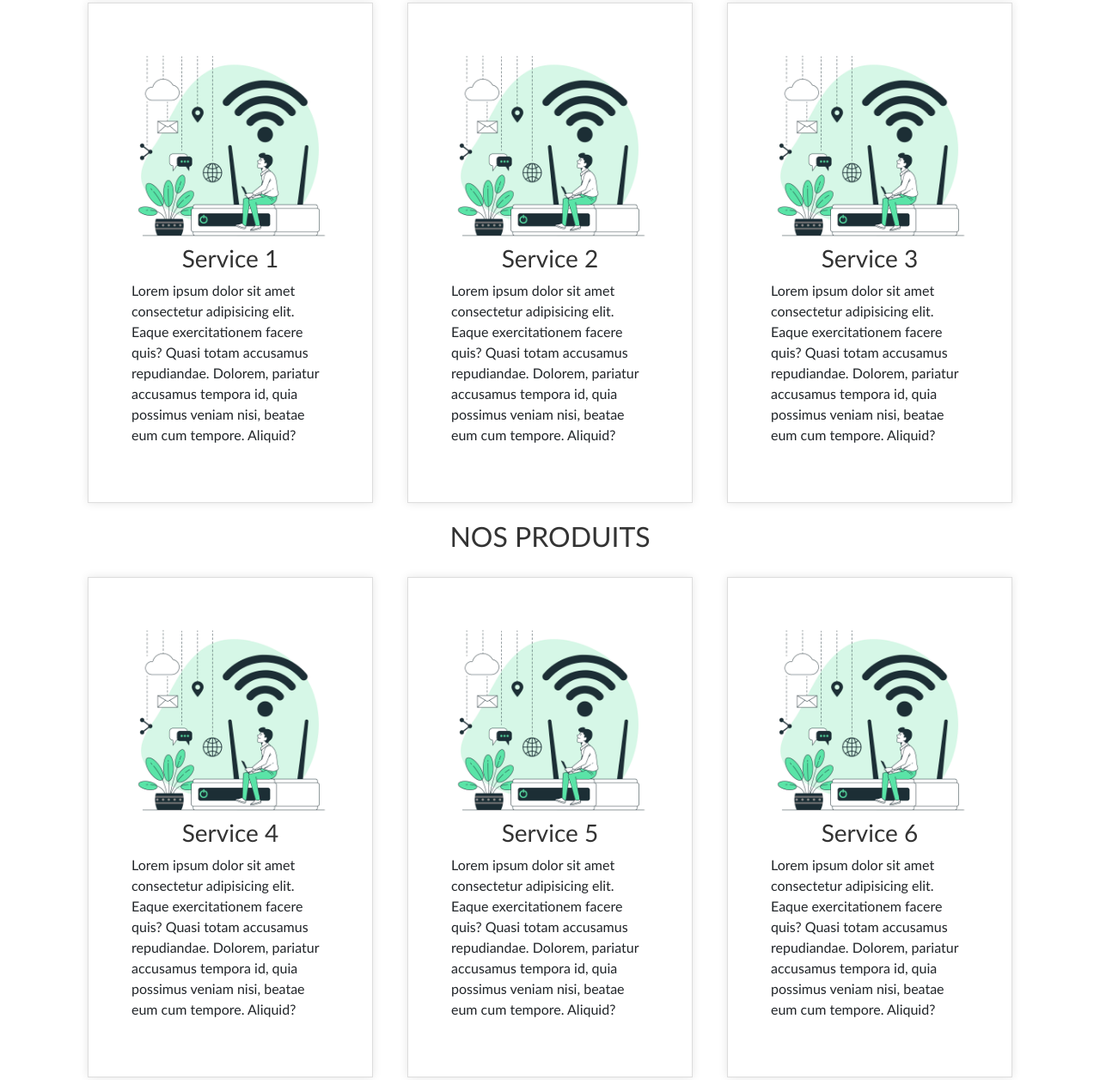
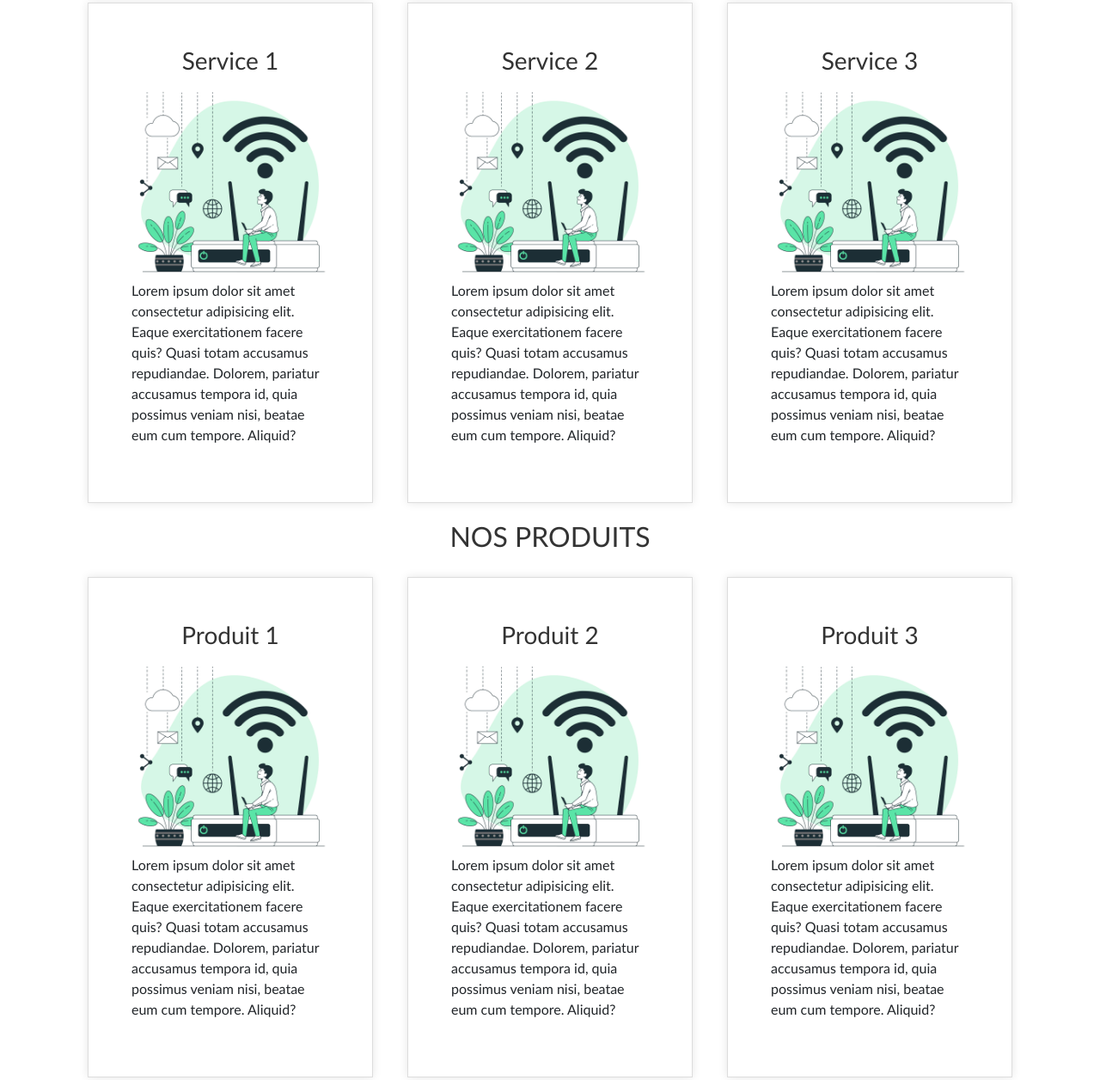
Before and after one commit to Fadi98/service, a plain HTML site: page index.html in a window 1280 px wide. Shown: the part 127-1383 px from the top of the page at 86% size. Drawn offline with nearby package versions, Linux system fonts and the light colour scheme; a script that the page names is missing.

Commit message:
Update index.html

```diff
--- a/index.html
+++ b/index.html
@@ -13,45 +13,47 @@
         <h2>NOS SERVICES</h2>
         <div class="container">
             <div class="Services w-100  d-md-flex ">
-
                         <div class="service-card">
+                            <h3>Service 1</h3>
                             <img src="img/5118825.jpg" alt="">
-                            <h3>Service 1</h3>
                             <p>Lorem ipsum dolor sit amet consectetur adipisicing elit. Eaque exercitationem facere quis? Quasi totam accusamus repudiandae. Dolorem, pariatur accusamus tempora id, quia possimus veniam nisi, beatae eum cum tempore. Aliquid?</p>
                         </div>
 
+                        <div class="service-card">
+                            <h3>Service 2</h3>
+                            <img src="img/5118825.jpg" alt="">
 
-                        <div class="service-card">
-                            <img src="img/5118825.jpg" alt="">
-                            <h3>Service 2</h3>
                             <p>Lorem ipsum dolor sit amet consectetur adipisicing elit. Eaque exercitationem facere quis? Quasi totam accusamus repudiandae. Dolorem, pariatur accusamus tempora id, quia possimus veniam nisi, beatae eum cum tempore. Aliquid?</p>
                         </div>
 
+                        <div class="service-card">
+                            <h3>Service 3</h3>
+                            <img src="img/5118825.jpg" alt="">
 
-                        <div class="service-card">
-                            <img src="img/5118825.jpg" alt="">
-                            <h3>Service 3</h3>
                             <p>Lorem ipsum dolor sit amet consectetur adipisicing elit. Eaque exercitationem facere quis? Quasi totam accusamus repudiandae. Dolorem, pariatur accusamus tempora id, quia possimus veniam nisi, beatae eum cum tempore. Aliquid?</p>
                         </div>
             </div>
 
             <h2>NOS PRODUITS</h2>
+
             <div class="Services   d-md-flex">
+
                     <div class="service-card">
+                        <h3>Produit 1</h3>
                         <img src="img/5118825.jpg" alt="">
-                        <h3>Service 4</h3>
+                        <p>Lorem ipsum dolor sit amet consectetur adipisicing elit. Eaque exercitationem facere quis? Quasi totam accusamus repudiandae. Dolorem, pariatur accusamus tempora id, quia possimus veniam nisi, beatae eum cum tempore. Aliquid?</p>
+                    </div>
+
+
+                    <div class="service-card">
+                        <h3>Produit 2</h3>
+                        <img src="img/5118825.jpg" alt="">
                         <p>Lorem ipsum dolor sit amet consectetur adipisicing elit. Eaque exercitationem facere quis? Quasi totam accusamus repudiandae. Dolorem, pariatur accusamus tempora id, quia possimus veniam nisi, beatae eum cum tempore. Aliquid?</p>
                     </div>
 
                     <div class="service-card">
+                        <h3>Produit 3</h3>
                         <img src="img/5118825.jpg" alt="">
-                        <h3>Service 5</h3>
-                        <p>Lorem ipsum dolor sit amet consectetur adipisicing elit. Eaque exercitationem facere quis? Quasi totam accusamus repudiandae. Dolorem, pariatur accusamus tempora id, quia possimus veniam nisi, beatae eum cum tempore. Aliquid?</p>
-                    </div>
-
-                    <div class="service-card">
-                        <img src="img/5118825.jpg" alt="">
-                        <h3>Service 6</h3>
                         <p>Lorem ipsum dolor sit amet consectetur adipisicing elit. Eaque exercitationem facere quis? Quasi totam accusamus repudiandae. Dolorem, pariatur accusamus tempora id, quia possimus veniam nisi, beatae eum cum tempore. Aliquid?</p>
                     </div>
             </div>
```
